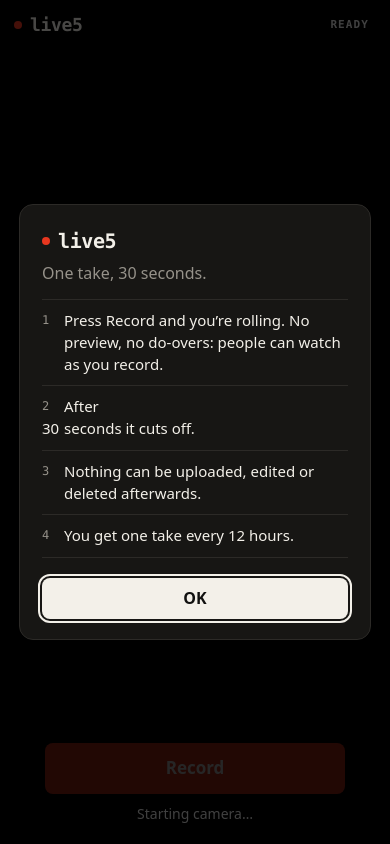
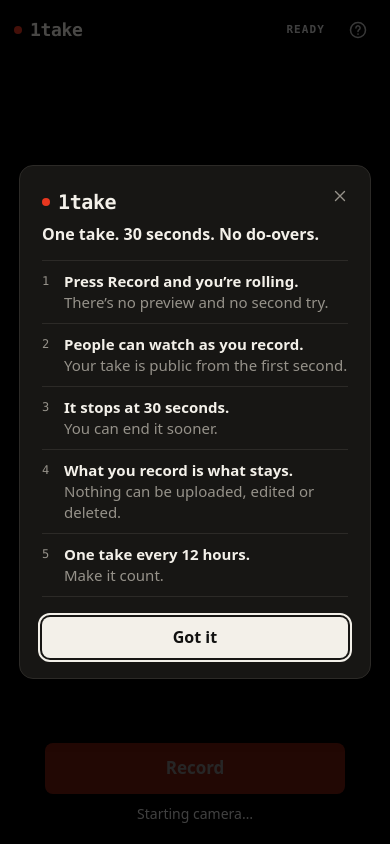
Before and after one commit to hans-strudle/live5, a website with bundled scripts: page public/go.html in a window 390 px wide. Built offline with nearby package versions, Linux system fonts and the light colour scheme; no server answers.

Commit message:
Rename the app to 1take; rework the info popup and add a help button
The visible name is now 1take: logo, titles, Home Screen name, share
text, link previews, oEmbed provider and the icon (a "1"). Storage keys
(live5:*), LIVE5_* settings and the deploy files keep the old name so
existing profiles and the running server are unaffected.

The first-visit popup is rewritten around the one-take rules, gets a
close button and scrolls on small screens. A "?" button in every top
bar (data-help) reopens it at any time; it is hidden while recording.
welcome.js is now a module so it can use the shared icons.

Co-Authored-By: Claude Fable 5.2 <noreply@anthropic.com>

```diff
--- a/package.json
+++ b/package.json
@@ -1,5 +1,5 @@
 {
-  "name": "live5",
+  "name": "1take",
   "version": "0.1.0",
   "private": true,
   "type": "module",
--- a/public/app.css
+++ b/public/app.css
@@ -1,4 +1,4 @@
-/* live5 looks like the thing it is: a camera that is on air for a few seconds. Near-black, warm
+/* 1take looks like the thing it is: a camera that is on air for a few seconds. Near-black, warm
    white, one red that only ever means "live", and small monospace labels like a viewfinder's. */
 :root {
   --bg: #0b0b0a; --fg: #f3f0e9; --muted: #96928a; --panel: #171614; --line: #2c2a27;
@@ -117,8 +117,8 @@ button { -webkit-tap-highlight-color: transparent; }
 .float-header .btn { padding: 8px 14px; font-size: 15px; }
 .ghost-link { font-weight: 600; font-size: 15px; text-decoration: none; text-shadow: var(--over-video); }
 
-/* Live alerts bell in the header. */
-.bell { pointer-events: auto; width: 36px; height: 36px; padding: 0; border: 0; display: grid; place-items: center;
+/* Alerts bell and the "?" help button in the header. */
+.bell, .help-btn { pointer-events: auto; width: 36px; height: 36px; padding: 0; border: 0; display: grid; place-items: center;
   background: none; color: rgba(255,255,255,.75); cursor: pointer; filter: drop-shadow(0 1px 2px rgba(0,0,0,.7)); }
 .bell.on { color: #fff; }
 
@@ -187,10 +187,14 @@ button { -webkit-tap-highlight-color: transparent; }
 .welcome, .name-dialog { border: 1px solid var(--line); border-radius: 14px; background: var(--panel); color: var(--fg);
   box-shadow: 0 16px 48px rgba(0,0,0,.55); }
 .welcome::backdrop, .name-dialog::backdrop { background: rgba(0,0,0,.7); }
-.welcome { width: min(92vw, 360px); padding: 22px 22px 20px; }
-.welcome h2 { margin: 0 0 6px; font-size: 18px; font-weight: 600; }
+.welcome { width: min(92vw, 380px); max-height: calc(100dvh - 32px); overflow-y: auto; padding: 22px 22px 20px; }
+.welcome h2 { margin: 0 0 6px; padding-right: 32px; font-size: 18px; font-weight: 600; }
 .welcome h2.logo { display: flex; font-size: 20px; font-weight: 700; }
-.welcome-lead { margin: 0 0 14px; color: var(--muted); }
+.welcome-lead { margin: 0 0 14px; color: var(--fg); font-weight: 600; }
+.welcome-close { position: absolute; top: 12px; right: 12px; width: 36px; height: 36px; padding: 0; border: 0;
+  display: grid; place-items: center; background: none; color: var(--muted); cursor: pointer; }
+.welcome li div { color: var(--muted); line-height: 1.4; }
+.welcome li strong { display: block; color: var(--fg); font-weight: 600; }
 /* Numbered lines with a rule between them. */
 .welcome ol { list-style: none; padding: 0; margin: 0 0 20px; counter-reset: step; border-bottom: 1px solid var(--line); }
 .welcome li { counter-increment: step; display: grid; grid-template-columns: 22px 1fr; padding: 10px 0;
@@ -251,6 +255,7 @@ button { -webkit-tap-highlight-color: transparent; }
   background: rgba(0,0,0,.5); color: #fff; cursor: pointer; }
 .flip-btn { width: 40px; height: 40px; }
 .flip-btn[disabled] { opacity: .5; }
+.studio.is-live .help-btn { display: none; } /* nothing to tap by accident mid-take */
 
 /* After a live: the last frame stays (mirrored like the preview), dimmed behind the end panel;
    then the replay, which is not mirrored. */
--- a/public/feed.js
+++ b/public/feed.js
@@ -1,4 +1,4 @@
-// live5 feed: a full-screen vertical timeline of broadcasts, one per screen.
+// 1take feed: a full-screen vertical timeline of broadcasts, one per screen.
 // The card in view plays; its neighbours load ahead of time; far-away cards release their video.
 // Used by the home page (everyone) and profile pages (one user).
 
--- a/public/go.html
+++ b/public/go.html
@@ -3,15 +3,15 @@
 <head>
   <meta charset="utf-8">
   <meta name="viewport" content="width=device-width, initial-scale=1, viewport-fit=cover">
-  <title>Record · live5</title>
+  <title>Record · 1take</title>
   <!--META-->
   <link rel="manifest" href="/manifest.webmanifest">
   <link rel="icon" href="/icon.svg" type="image/svg+xml">
   <meta name="apple-mobile-web-app-capable" content="yes">
-  <meta name="apple-mobile-web-app-title" content="live5">
+  <meta name="apple-mobile-web-app-title" content="1take">
   <meta name="apple-mobile-web-app-status-bar-style" content="black-translucent">
   <link rel="stylesheet" href="/app.css">
-  <script src="/welcome.js" defer></script>
+  <script type="module" src="/welcome.js"></script>
 </head>
 <body>
 <!-- The studio: the camera fills the screen; status across the top, controls over the bottom.
@@ -24,9 +24,10 @@
   <!-- After a take: the last camera frame stays on screen instead of going black. -->
   <img class="endframe" id="endframe" alt="" hidden>
   <div class="studio-top">
-    <a class="logo" href="/" aria-label="Back to live5">live5</a>
+    <a class="logo" href="/" aria-label="Back to 1take">1take</a>
     <div class="badge" id="badge">READY</div>
     <div class="timer" id="timer" hidden></div>
+    <button class="help-btn" type="button" data-help hidden aria-label="How 1take works" title="How 1take works"></button>
     <button class="flip-btn" id="flip" type="button" hidden aria-label="Switch camera" title="Switch camera"></button>
   </div>
   <div class="bar" id="bar"></div>
--- a/public/icons.js
+++ b/public/icons.js
@@ -9,7 +9,8 @@ const SHAPES = {
   muted: `${SPEAKER}<path d="M16 9.5l5 5M21 9.5l-5 5"/>`,
   bell: BELL,
   bellOff: `${BELL}<path d="M4 4l16 16"/>`,
-  close: '<path d="M6 6l12 12M18 6L6 18"/>',
+  help: '<circle cx="12" cy="12" r="9"/><path d="M9.5 9.5a2.5 2.5 0 1 1 3.9 2.1c-.9.6-1.4 1.1-1.4 2.1"/><path d="M12 16.8v.2"/>',
+  close:'<path d="M6 6l12 12M18 6L6 18"/>',
   flip: '<path d="M20 4.5v4h-4M4 12a8 8 0 0 1 13.7-5.6L20 8.5"/><path d="M4 19.5v-4h4M20 12a8 8 0 0 1-13.7 5.6L4 15.5"/>',
 };
 
--- a/public/me.js
+++ b/public/me.js
@@ -1,4 +1,4 @@
-// This device's live5 user (no login): { id, name, secret } kept in localStorage.
+// This device's 1take user (no login): { id, name, secret } kept in localStorage.
 // The same record the Go live page creates; pages that need to act as the user import this.
 const KEY = 'live5:user';
 
--- a/public/notify.js
+++ b/public/notify.js
@@ -41,7 +41,7 @@ function explainHomeScreen() {
     <ol>
       <li>Tap Share in Safari’s toolbar.</li>
       <li>Choose Add to Home Screen.</li>
-      <li>Open live5 from there and tap the bell again.</li>
+      <li>Open 1take from there and tap the bell again.</li>
     </ol>
     <button class="btn" type="button">OK</button>`;
   const close = () => { if (d.open) d.close(); d.remove(); };
--- a/public/share.js
+++ b/public/share.js
@@ -8,7 +8,7 @@ export const streamUrl = (stream) => `${location.origin}/watch/${stream.id}`;
 export async function shareStream(stream) {
   const url = streamUrl(stream);
   const who = stream.name || 'Someone';
-  const title = stream.status === 'live' ? `${who} is recording on live5` : `${who} on live5`;
+  const title = stream.status === 'live' ? `${who} is recording on 1take` : `${who} on 1take`;
   if (navigator.share) {
     try {
       await navigator.share({ title, text: title, url });
--- a/public/sw.js
+++ b/public/sw.js
@@ -1,4 +1,4 @@
-// live5 service worker: shows "Sam is recording right now" notifications and opens the take when tapped.
+// 1take service worker: shows "Sam is recording right now" notifications and opens the take when tapped.
 // No offline caching.
 self.addEventListener('install', () => self.skipWaiting());
 self.addEventListener('activate', (event) => event.waitUntil(self.clients.claim()));
--- a/public/welcome.js
+++ b/public/welcome.js
@@ -1,43 +1,59 @@
-// First-visit popup explaining live5. Shown once per device, on whichever page is opened first.
-(() => {
-  const KEY = 'live5:welcomed';
-  try { if (localStorage.getItem(KEY)) return; } catch { /* storage blocked: show it anyway */ }
+// The "how 1take works" popup. Shown by itself on a device's first visit (whichever page is
+// opened first), and again whenever someone taps a help button (any element with data-help).
+import { icon } from '/icons.js';
+
+const KEY = 'live5:welcomed'; // storage keys keep the old product name so nothing is forgotten
 
 const dialog = document.createElement('dialog');
 dialog.className = 'welcome';
 dialog.setAttribute('aria-labelledby', 'welcome-title');
 dialog.innerHTML = `
-    <h2 id="welcome-title" class="logo">live5</h2>
-    <p class="welcome-lead">One take, <span data-seconds>30</span> seconds.</p>
+  <button class="welcome-close" type="button" aria-label="Close"></button>
+  <h2 id="welcome-title" class="logo">1take</h2>
+  <p class="welcome-lead">One take. <span data-seconds>30</span> seconds. No do-overs.</p>
   <ol>
-      <li>Press Record and you’re rolling. No preview, no do-overs: people can watch as you record.</li>
-      <li>After <span data-seconds>30</span> seconds it cuts off.</li>
-      <li>Nothing can be uploaded, edited or deleted afterwards.</li>
-      <li data-per-day>You get one take every 12 hours.</li>
+    <li><div><strong>Press Record and you’re rolling.</strong> There’s no preview and no second try.</div></li>
+    <li><div><strong>People can watch as you record.</strong> Your take is public from the first second.</div></li>
+    <li><div><strong>It stops at <span data-seconds>30</span> seconds.</strong> You can end it sooner.</div></li>
+    <li><div><strong>What you record is what stays.</strong> Nothing can be uploaded, edited or deleted.</div></li>
+    <li><div><strong data-per-day>One take every 12 hours.</strong> Make it count.</div></li>
   </ol>
-    <button class="btn" type="button" autofocus>OK</button>`;
+  <button class="btn welcome-ok" type="button">Got it</button>`;
+dialog.querySelector('.welcome-close').append(icon('close', 18));
 
 function close() {
   try { localStorage.setItem(KEY, '1'); } catch {}
   if (dialog.open) dialog.close();
   dialog.remove();
 }
-  dialog.querySelector('button').onclick = close;
+dialog.querySelector('.welcome-close').onclick = close;
+dialog.querySelector('.welcome-ok').onclick = close;
 dialog.addEventListener('cancel', close); // Esc key
 dialog.addEventListener('click', (e) => { if (e.target === dialog) close(); }); // tap outside
 
-  function open() {
+function show() {
+  if (dialog.isConnected) return;
   document.body.append(dialog);
   if (typeof dialog.showModal === 'function') dialog.showModal();
   else dialog.setAttribute('open', ''); // very old browsers: still visible, just not modal
+  dialog.querySelector('.welcome-ok').focus();
 }
-  if (document.body) open(); else document.addEventListener('DOMContentLoaded', open);
 
 // Fill in the server's actual limits (the defaults above are shown until then).
 fetch('/api/config').then((r) => r.json()).then((c) => {
   if (c.maxSeconds) dialog.querySelectorAll('[data-seconds]').forEach((n) => { n.textContent = c.maxSeconds; });
   const hours = c.limitHours || 12;
   dialog.querySelector('[data-per-day]').textContent = c.maxPerDay > 1
-      ? `You get ${c.maxPerDay} takes every ${hours} hours.` : `You get one take every ${hours} hours.`;
+    ? `${c.maxPerDay} takes every ${hours} hours.` : `One take every ${hours} hours.`;
 }).catch(() => {});
-})();
+
+// Help buttons: a "?" in each page's top bar that opens this popup at any time.
+for (const btn of document.querySelectorAll('[data-help]')) {
+  btn.append(icon('help', 20));
+  btn.hidden = false;
+  btn.onclick = show;
+}
+
+let seen = false;
+try { seen = !!localStorage.getItem(KEY); } catch { /* storage blocked: show it anyway */ }
+if (!seen) show();
```
Also changed, not shown: AGENTS.md (+4 -4 lines), public/index.html (+5 -4 lines), public/profile.html (+6 -6 lines), server.mjs (+7 -7 lines), test/server.test.mjs (+2 -2 lines), README.md, public/icon.svg, public/manifest.webmanifest. Lines whose indentation alone changed are shown as unchanged.
